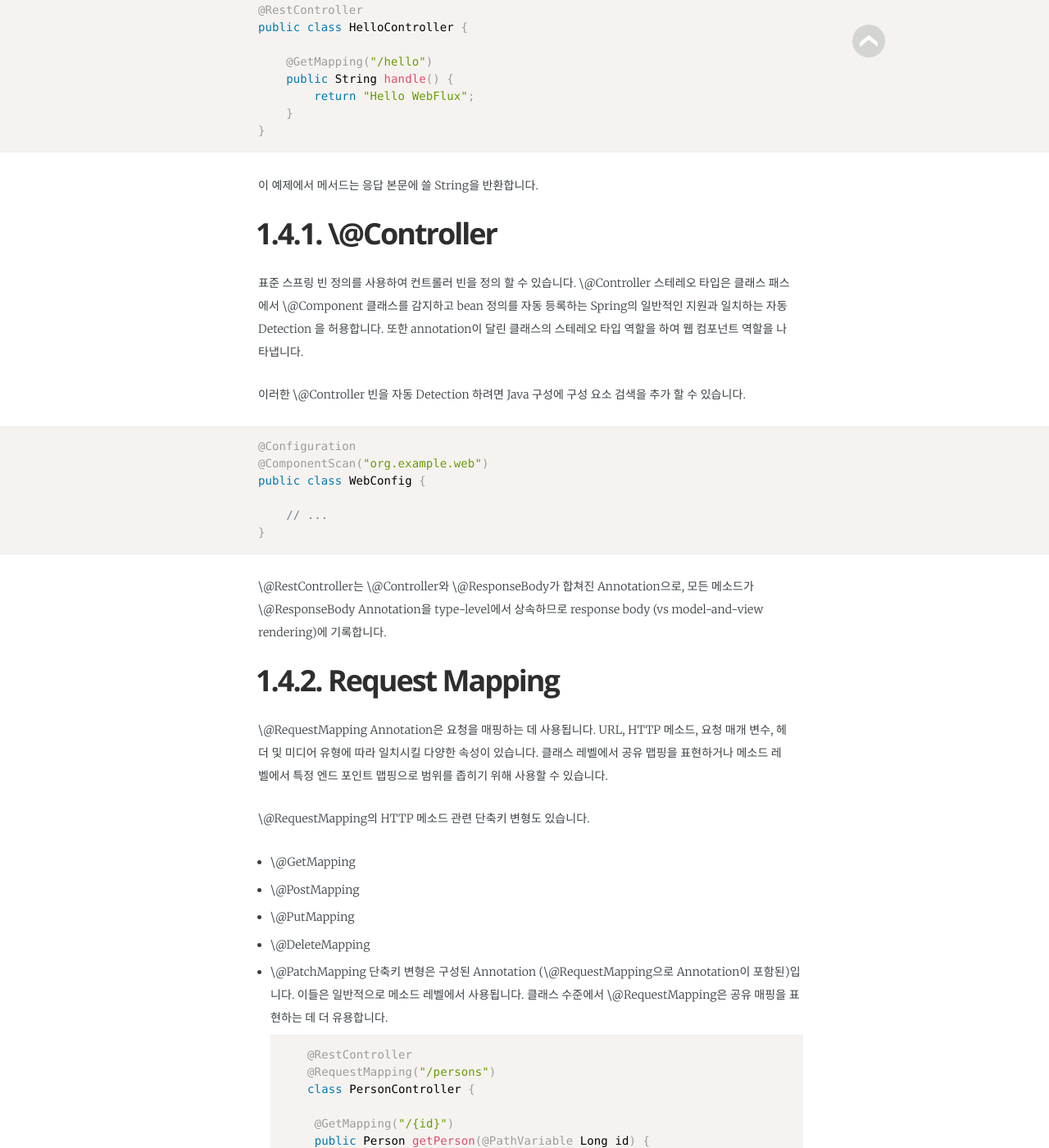
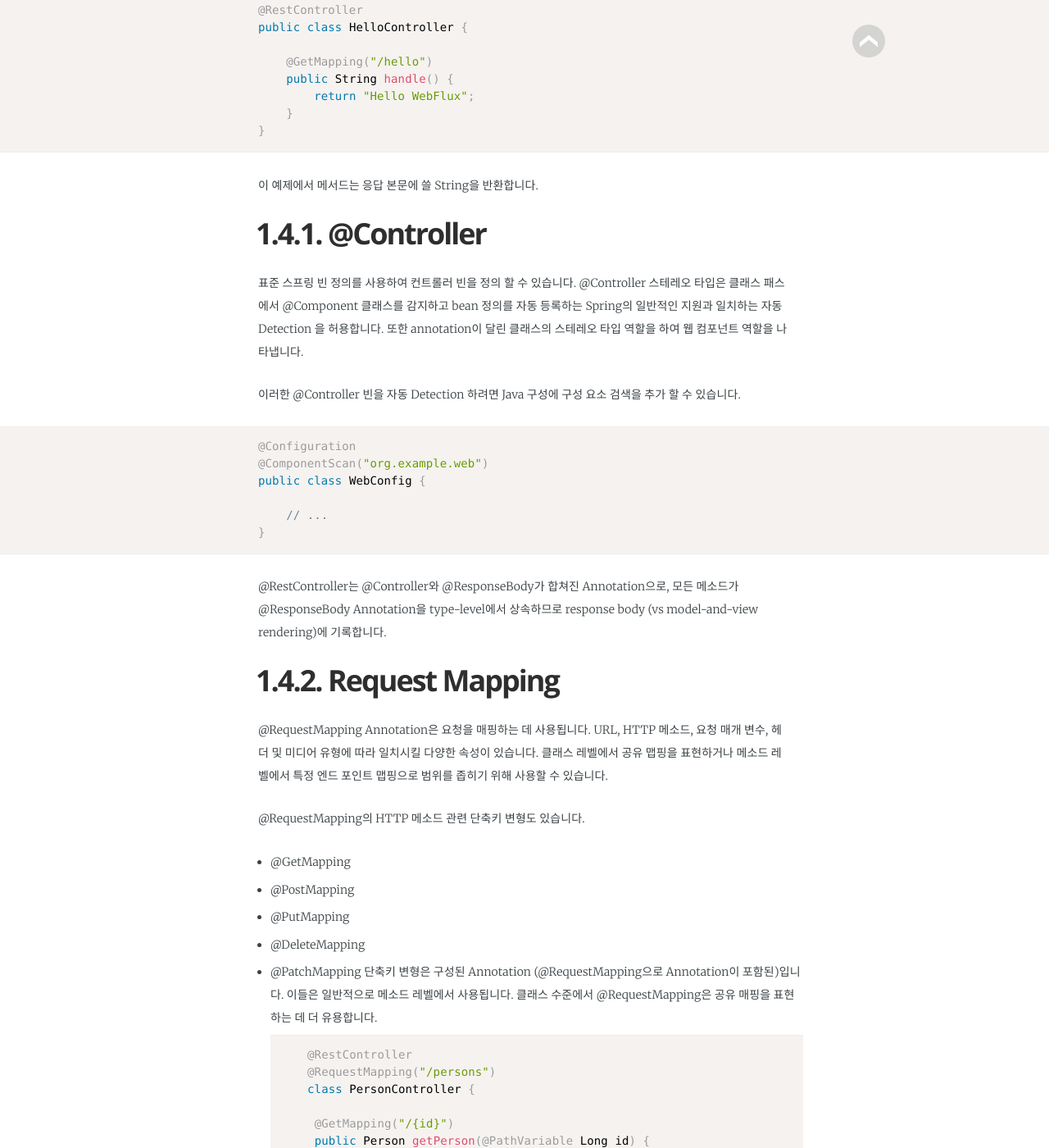
Before and after one commit to eceris/eceris.github.io, a Jekyll site: the page built from _posts/2017-12-12-Spring WebFlux.md, in a window 1280 px wide and 1400 px high, scrolled down 10544 px. Shown: the whole window at 82% size. Built offline with Jekyll 4.4.1, drawn with Linux system fonts in a browser that asks for light colours; some web fonts are replaced; some of the changed text lies outside the part shown.

````diff
--- a/_posts/2017-12-12-Spring WebFlux.md
+++ b/_posts/2017-12-12-Spring WebFlux.md
@@ -49,7 +49,7 @@ Spring-Web 모듈에는 Spring WebFlux의 밑바탕이되는 reactive foundation
 
 이 기반에서 Spring WebFlux는 두 가지 프로그래밍 모델 중에서 선택할 수 있습니다.
 
-  - Annotation을 사용한 Controllers : Spring MVC와 일치하며, spring-web 모듈의 annotation과 동일한 방식의 모델.(주목할만한 차이점은 WebFlux가 reactive \@RequestBody 인수를 지원한다는 것입니다.)
+  - Annotation을 사용한 Controllers : Spring MVC와 일치하며, spring-web 모듈의 annotation과 동일한 방식의 모델.(주목할만한 차이점은 WebFlux가 reactive @RequestBody 인수를 지원한다는 것입니다.)
   - Functional Endpoints : 람다 based, 가벼운 functional 프로그래밍 모델(어플리케이션이 처음부터 끝까지 요청의 처리를 담당하는 anntation 모델과의 가장 큰 차이점은 annotation을 통해 intent를 선언하고 콜백으로 다시 호출된다는 점 입니다.)
 
 
@@ -224,7 +224,7 @@ DispatcherHandler는 요청을 처리하고 적절한 응답을 렌더링하기
 |:--------|:--------|
 | HandlerMapping | Request를 handler에 매핑합니다. 매핑은 HandlerMapping 구현에 따라 세부사항이 달라지는 몇가지 기준을 기반으로 합니다(ex: annotated controllers, simple URL pattern mappings). |
 | HandlerAdapter | DispatcherHandler가 핸들러가 실제로 호출되는 방법에 관계없이 요청에 매핑 된 핸들러를 호출 할 수있게 도와줍니다. 예를 들어 annotated controllers를 호출하려면 Annotation을 해석해야합니다. HandlerAdapter의 주요 목적은 DispatcherHandler를 그러한 세부 사항으로부터 보호하는 것입니다.|
-| HandlerResultHandler | Handler호출의 결과를 처리하여 response를 마무리합니다. 내장 HandlerResultHandler 구현은 ResponseEntity 리턴 값을 지원하는 ResponseEntityResultHandler, \@ResponseBody 메소드를 지원하는 ResponseBodyResultHandler, functional 엔드 포인트에서 리턴 된 ServerResponse를 지원하는 ServerResponseResultHandler 그리고 뷰 및 모델로 렌더링을 지원하는 ViewResolutionResultHandler입니다. |
+| HandlerResultHandler | Handler호출의 결과를 처리하여 response를 마무리합니다. 내장 HandlerResultHandler 구현은 ResponseEntity 리턴 값을 지원하는 ResponseEntityResultHandler, @ResponseBody 메소드를 지원하는 ResponseBodyResultHandler, functional 엔드 포인트에서 리턴 된 ServerResponse를 지원하는 ServerResponseResultHandler 그리고 뷰 및 모델로 렌더링을 지원하는 ViewResolutionResultHandler입니다. |
 
 # 1.3.2. Framework Config
 DispatcherHandler는 ApplicationContext에서 필요한 특수 bean을 감지합니다. 어플리케이션은 원하는 special beans을 선언 할 수 있습니다. 그러나 대부분의 애플리케이션은 더 높은 수준의 구성 API를 제공하는 WebFlux Java 구성에서 더 나은 출발점을 찾아 필요한 Bean 선언을 만듭니다.
@@ -236,7 +236,7 @@ DispatcherHandler는 다음과 같이 요청을 처리합니다.
  - HandlerResult는 적절한 HandlerResultHandler에 주어져 응답에 직접 쓰거나 렌더링 할 뷰를 사용하여 처리를 완료합니다.
 
 ## 1.4. Annotated Controllers
-Spring WebFlux는 \@Controller 및 \@RestController 구성 요소가 Annotation을 사용하여 요청 매핑, 요청 입력, 예외 처리 등을 표현하는 Annotation 기반 프로그래밍 모델을 제공합니다. Annotation 컨트롤러에는 유연한 메서드 서명이 있으며 기본 클래스를 확장하거나 특정 인터페이스를 구현할 필요가 없습니다.
+Spring WebFlux는 @Controller 및 @RestController 구성 요소가 Annotation을 사용하여 요청 매핑, 요청 입력, 예외 처리 등을 표현하는 Annotation 기반 프로그래밍 모델을 제공합니다. Annotation 컨트롤러에는 유연한 메서드 서명이 있으며 기본 클래스를 확장하거나 특정 인터페이스를 구현할 필요가 없습니다.
 ```java
 @RestController
 public class HelloController {
@@ -249,10 +249,10 @@ public class HelloController {
 ```
 이 예제에서 메서드는 응답 본문에 쓸 String을 반환합니다.
 
-# 1.4.1. \@Controller
-표준 스프링 빈 정의를 사용하여 컨트롤러 빈을 정의 할 수 있습니다. \@Controller 스테레오 타입은 클래스 패스에서 \@Component 클래스를 감지하고 bean 정의를 자동 등록하는 Spring의 일반적인 지원과 일치하는 자동 Detection 을 허용합니다. 또한 annotation이 달린 클래스의 스테레오 타입 역할을 하여 웹 컴포넌트 역할을 나타냅니다.
+# 1.4.1. @Controller
+표준 스프링 빈 정의를 사용하여 컨트롤러 빈을 정의 할 수 있습니다. @Controller 스테레오 타입은 클래스 패스에서 @Component 클래스를 감지하고 bean 정의를 자동 등록하는 Spring의 일반적인 지원과 일치하는 자동 Detection 을 허용합니다. 또한 annotation이 달린 클래스의 스테레오 타입 역할을 하여 웹 컴포넌트 역할을 나타냅니다.
 
-이러한 \@Controller 빈을 자동 Detection 하려면 Java 구성에 구성 요소 검색을 추가 할 수 있습니다.
+이러한 @Controller 빈을 자동 Detection 하려면 Java 구성에 구성 요소 검색을 추가 할 수 있습니다.
 ```java
 @Configuration
 @ComponentScan("org.example.web")
@@ -262,22 +262,22 @@ public class WebConfig {
 }
 ```
 
-\@RestController는 \@Controller와 \@ResponseBody가 합쳐진 Annotation으로, 모든 메소드가 \@ResponseBody Annotation을 type-level에서 상속하므로 response body (vs model-and-view rendering)에 기록합니다.
+@RestController는 @Controller와 @ResponseBody가 합쳐진 Annotation으로, 모든 메소드가 @ResponseBody Annotation을 type-level에서 상속하므로 response body (vs model-and-view rendering)에 기록합니다.
 
 # 1.4.2. Request Mapping
-\@RequestMapping Annotation은 요청을 매핑하는 데 사용됩니다. URL, HTTP 메소드, 요청 매개 변수, 헤더 및 미디어 유형에 따라 일치시킬 다양한 속성이 있습니다. 클래스 레벨에서 공유 맵핑을 표현하거나 메소드 레벨에서 특정 엔드 포인트 맵핑으로 범위를 좁히기 위해 사용할 수 있습니다.
+@RequestMapping Annotation은 요청을 매핑하는 데 사용됩니다. URL, HTTP 메소드, 요청 매개 변수, 헤더 및 미디어 유형에 따라 일치시킬 다양한 속성이 있습니다. 클래스 레벨에서 공유 맵핑을 표현하거나 메소드 레벨에서 특정 엔드 포인트 맵핑으로 범위를 좁히기 위해 사용할 수 있습니다.
 
-\@RequestMapping의 HTTP 메소드 관련 단축키 변형도 있습니다.
- - \@GetMapping
+@RequestMapping의 HTTP 메소드 관련 단축키 변형도 있습니다.
+ - @GetMapping
 
- - \@PostMapping
+ - @PostMapping
 
- - \@PutMapping
+ - @PutMapping
 
- - \@DeleteMapping
+ - @DeleteMapping
 
- - \@PatchMapping
-단축키 변형은 구성된 Annotation (\@RequestMapping으로 Annotation이 포함된)입니다. 이들은 일반적으로 메소드 레벨에서 사용됩니다. 클래스 수준에서 \@RequestMapping은 공유 매핑을 표현하는 데 더 유용합니다.
+ - @PatchMapping
+단축키 변형은 구성된 Annotation (@RequestMapping으로 Annotation이 포함된)입니다. 이들은 일반적으로 메소드 레벨에서 사용됩니다. 클래스 수준에서 @RequestMapping은 공유 매핑을 표현하는 데 더 유용합니다.
 ```java
 @RestController
 @RequestMapping("/persons")
@@ -301,7 +301,7 @@ glob 패턴 및 와일드 카드를 사용하여 요청을 매핑 할 수 있습
  - \* : 경로 세그먼트 내의 0 개 이상의 문자와 일치합니다.
  - \*\* : 0 개 이상의 경로 세그먼트와 일치
 
-또한 URI 변수를 선언하고 \@PathVariable을 사용하여 값에 액세스 할 수 있습니다.
+또한 URI 변수를 선언하고 @PathVariable을 사용하여 값에 액세스 할 수 있습니다.
 ```java
 @GetMapping("/owners/{ownerId}/pets/{petId}")
 public Pet findPet(@PathVariable Long ownerId, @PathVariable Long petId) {
@@ -323,7 +323,7 @@ public class OwnerController {
 
 URI 변수는 자동으로 적절한 유형으로 변환되거나 'TypeMismatchException'이 발생합니다. 단순 유형 - int, long, Date는 기본적으로 지원되며 다른 모든 데이터 유형에 대한 지원을 등록 할 수 있습니다.
 
-URI 변수는 명시 적으로 이름을 지정할 수 있습니다. 예 : \@PathVariable ( "customId"), 이름이 동일하고 디버깅 정보 또는 Java 8의 -parameters 컴파일러 플래그로 코드가 컴파일 된 경우 해당 세부 정보를 남길 수 있습니다.
+URI 변수는 명시 적으로 이름을 지정할 수 있습니다. 예 : @PathVariable ( "customId"), 이름이 동일하고 디버깅 정보 또는 Java 8의 -parameters 컴파일러 플래그로 코드가 컴파일 된 경우 해당 세부 정보를 남길 수 있습니다.
 
 구문 {\*varName}은 0 개 이상의 나머지 경로 세그먼트와 일치하는 URI 변수를 선언합니다. 예를 들어, /resources/{\*path}는 모든 파일 /resources/와 일치하고 "path"변수는 완전한 상대 경로를 캡처합니다.
 ```java
@@ -396,24 +396,24 @@ public void findPet(@PathVariable String petId) {
 ```
 
 # HTTP HEAD, OPTIONS
-\@GetMapping - \@RequestMapping (method = HttpMethod.GET)은 요청 매핑 목적으로 HTTP HEAD를 투명하게 지원합니다. 컨트롤러 메소드는 변경할 필요가 없습니다. HttpHandler 서버 어댑터에 적용된 응답 래퍼는 "Content-Length"헤더가 기록 된 바이트 수로 설정되고 실제로 응답에 쓰지 않도록합니다.
+@GetMapping - @RequestMapping (method = HttpMethod.GET)은 요청 매핑 목적으로 HTTP HEAD를 투명하게 지원합니다. 컨트롤러 메소드는 변경할 필요가 없습니다. HttpHandler 서버 어댑터에 적용된 응답 래퍼는 "Content-Length"헤더가 기록 된 바이트 수로 설정되고 실제로 응답에 쓰지 않도록합니다.
 
-기본적으로 HTTP OPTIONS는 URL 패턴이 일치하는 모든 \@RequestMapping 메소드에 나열된 HTTP 메소드 목록에
+기본적으로 HTTP OPTIONS는 URL 패턴이 일치하는 모든 @RequestMapping 메소드에 나열된 HTTP 메소드 목록에
 허락되는 응답 헤더를 설정하여 처리됩니다.
 
-HTTP 메소드 선언이없는 \@RequestMapping의 경우 허용된 헤더가 "GET, HEAD, POST, PUT, PATCH, DELETE, OPTIONS"로 설정됩니다. 컨트롤러 메소드는 \@GetMapping, \@PostMapping 등과 같은 HTTP 메소드 특정 변형을 사용하여 지원되는 HTTP 메소드를 항상 선언해야합니다.
+HTTP 메소드 선언이없는 @RequestMapping의 경우 허용된 헤더가 "GET, HEAD, POST, PUT, PATCH, DELETE, OPTIONS"로 설정됩니다. 컨트롤러 메소드는 @GetMapping, @PostMapping 등과 같은 HTTP 메소드 특정 변형을 사용하여 지원되는 HTTP 메소드를 항상 선언해야합니다.
 
-\@RequestMapping 메서드는 HTTP HEAD 및 HTTP OPTIONS에 명시 적으로 매핑 될 수 있지만 일반적인 경우에는 필요하지 않습니다.
+@RequestMapping 메서드는 HTTP HEAD 및 HTTP OPTIONS에 명시 적으로 매핑 될 수 있지만 일반적인 경우에는 필요하지 않습니다.
 
 
 # 1.4.3. Handler methods
-\@RequestMapping handler 메서드는 유연한 서명을 가지며 지원되는 컨트롤러 메서드 인수 및 반환 값 범위에서 선택할 수 있습니다.
+@RequestMapping handler 메서드는 유연한 서명을 가지며 지원되는 컨트롤러 메서드 인수 및 반환 값 범위에서 선택할 수 있습니다.
 
 아래 표는 지원되는 컨트롤러 메소드 인수를 보여줍니다.
 
 Reactive Type (Reactor, RxJava 또는 기타)은 blocking I/O가 필요한 인수에서 지원됩니다. 해결할 요청 본문을 읽습니다. 설명 열에 표시됩니다. Blocking을 필요로하지 않는 인수에는 Reactive types이 필요하지 않습니다.
 
-JDK 1.8의 java.util.Optional은 require attribute를 가진 annotation들을 메소드 argument로써 지원합니다.(ex: \@RequestParam, \@RequestHeader, etc, and is equivalent to required=false. )
+JDK 1.8의 java.util.Optional은 require attribute를 가진 annotation들을 메소드 argument로써 지원합니다.(ex: @RequestParam, @RequestHeader, etc, and is equivalent to required=false. )
 
 | Controller method argument | Description |
 |:--------|:--------|
@@ -425,20 +425,20 @@ JDK 1.8의 java.util.Optional은 require attribute를 가진 annotation들을
 | java.util.Locale | request의 현재 locale, 사용가능한 LocaleResolver에 의해 결정됨.|
 | Java 6+: java.util.TimeZone
 Java 8+: java.time.ZoneId | request와 관련된 timezone, LocaleContextResolver에 의해 결정 |
-| \@PathVariable | URI 템플릿 변수에 접근하기 위한 인수 |
-| \@MatrixVariable | URI path segments의 name-value pair에 접근하기 위한 인수 |
-| \@RequestParam | Servlet request parameters에 접근하기 위한 인수 |
-| \@RequestHeader | request의 header에 접근하기 위한 인수 |
-| \@RequestBody | requset의 body에 접근하기 위한 인수  |
+| @PathVariable | URI 템플릿 변수에 접근하기 위한 인수 |
+| @MatrixVariable | URI path segments의 name-value pair에 접근하기 위한 인수 |
+| @RequestParam | Servlet request parameters에 접근하기 위한 인수 |
+| @RequestHeader | request의 header에 접근하기 위한 인수 |
+| @RequestBody | requset의 body에 접근하기 위한 인수  |
 | HttpEntity<B> | request의 header와 body에 접근하기 위한 인수(body는 HttpMessageReader에 의해 변환됨) |
-| \@RequestPart | multipart/form-data request에 접근하기 위한 인수 |
+| @RequestPart | multipart/form-data request에 접근하기 위한 인수 |
 | java.util.Map, org.springframework.ui.Model, org.springframework.ui.ModelMap | web view로 노출되는 암시적 모델에 업데이트 혹은 접근하기 위한 인수 |
-| Command or form object (with optional \@ModelAttribute) | request parameter에 바인드할 속성이 있는 Command 객체|
+| Command or form object (with optional @ModelAttribute) | request parameter에 바인드할 속성이 있는 Command 객체|
 | Errors, BindingResult | command/form 객체 데이터 바인딩에 대한 Validation 검사 결과 |
-| SessionStatus | class-level 의 \@SessionAttributes annotation을 통해 session attribute의 cleanup을 트리거하는 form 처리의 완료를 마킹 |
+| SessionStatus | class-level 의 @SessionAttributes annotation을 통해 session attribute의 cleanup을 트리거하는 form 처리의 완료를 마킹 |
 | UriComponentsBuilder | 현재 request의 host, prot, scheme, context path 와 servlet 매핑을 준비하기 위한 인수. Forwarded 및 X-Forwarded- * 헤더도 고려합니다. |
-| \@SessionAttribute | 모든 session attribute 에 접근하기 위한 인수;  |
-| \@RequestAttribute | request attributes에 접근하기 위한 인수 |
+| @SessionAttribute | 모든 session attribute 에 접근하기 위한 인수;  |
+| @RequestAttribute | request attributes에 접근하기 위한 인수 |
 
 
 
@@ -448,14 +448,14 @@ Java 8+: java.time.ZoneId | request와 관련된 timezone, LocaleContextResolver
 
 | Controller method return value | Description |
 |:--------|:--------|
-| \@ResponseBody | 반환 값은 HttpMessageWriters를 통해 인코딩되고 응답에 기록됩니다. |
+| @ResponseBody | 반환 값은 HttpMessageWriters를 통해 인코딩되고 응답에 기록됩니다. |
 | HttpEntity<B>, ResponseEntity<B> | 반환 값은 HTTP 헤더 및 본문을 포함하는 전체 응답을 지정하며 HttpMessageWriters를 통해 인코딩되고 응답에 기록됩니다. |
 | HttpHeaders | header는 포함되고 body는 없는 응답 |
 | String | ViewResolver로 resolve되며 암시적 모델과 함께 사용되는 뷰의 이름 |
 | View | 암시 적 모델과 함께 렌더링 할 View 인스턴스 |
 | java.util.Map, org.springframework.ui.Model | view name과 함께 암시적 모델로 추가되는 attributes(암시 적으로 요청 경로에서 결정) |
 | Rendering | 모델 및 view rendering 시나리오를 위한 API |
-| void | void를 가지는 메소드, 비동기 가능, return type (또는 반환 값 null)은 ServerHttpResponse 또는 ServerWebExchange 인수 또는 \@ResponseStatus annotation이 있는 경우 응답을 완전히 처리 한 것으로 간주됩니다. |
+| void | void를 가지는 메소드, 비동기 가능, return type (또는 반환 값 null)은 ServerHttpResponse 또는 ServerWebExchange 인수 또는 @ResponseStatus annotation이 있는 경우 응답을 완전히 처리 한 것으로 간주됩니다. |
 | Flux<ServerSentEvent>, Observable<ServerSentEvent>, or other reactive type | 서버가 보낸 이벤트 방출 |
 | Any other return type | RequestToViewNameTranslator를 통해 암시 적으로 결정된 뷰 이름을 사용하여 암시 적 모델에 추가 할 단일 모델 속성 |
 
@@ -463,7 +463,7 @@ Java 8+: java.time.ZoneId | request와 관련된 timezone, LocaleContextResolver
 Spring WebFlux는 기능을 사용하여 요청을 라우팅하고 처리하고 약속이 변경되지 않도록 설계된 경량의 기능 프로그래밍 모델을 제공합니다. Annotation 기반 프로그래밍 모델의 대안이지만 동일한 Reactive Spring Web 기반에서 실행됩니다.
 
 # 1.5.1. HandlerFunction
-들어오는 HTTP 요청은 본질적으로 ServerRequest를 사용하고 Mono <ServerResponse>를 반환하는 함수 인 HandlerFunction에 의해 처리됩니다. 핸들러 함수에 대응되는 Annotation은 \@RequestMapping 메소드입니다.
+들어오는 HTTP 요청은 본질적으로 ServerRequest를 사용하고 Mono <ServerResponse>를 반환하는 함수 인 HandlerFunction에 의해 처리됩니다. 핸들러 함수에 대응되는 Annotation은 @RequestMapping 메소드입니다.
 
 ServerRequest 및 ServerResponse는, reactive Stream의 Non-Blocking backpressure으로, 기본이되는 HTTP 메세지의 친숙한 액세스를 제공하는 불변의 JDK-8 인터페이스입니다. 요청은 Reactor Flux  또는 Mono  유형으로 body 를 노출합니다. 응답은 본문으로 모든 Reactive Stream Publisher를 허용합니다 (Reactive Libraries 참고).
 
@@ -542,7 +542,7 @@ public class PersonHandler {
 
 # 1.5.2. RouterFunction
 
-들어오는 요청은 ServerRequest를 사용하고 Mono <HandlerFunction>를 반환하는 함수 인 RouterFunction을 사용하여 handler 함수로 라우팅됩니다. 요청이 특정 경로와 일치하면 핸들러 함수가 반환됩니다. 그렇지 않으면 빈 Mono를 반환합니다. RouterFunction은 \@Controller 클래스의 \@RequestMapping Annotation과 비슷한 목적을 가지고 있습니다.
+들어오는 요청은 ServerRequest를 사용하고 Mono <HandlerFunction>를 반환하는 함수 인 RouterFunction을 사용하여 handler 함수로 라우팅됩니다. 요청이 특정 경로와 일치하면 핸들러 함수가 반환됩니다. 그렇지 않으면 빈 Mono를 반환합니다. RouterFunction은 @Controller 클래스의 @RequestMapping Annotation과 비슷한 목적을 가지고 있습니다.
 
 일반적으로 라우터 함수는 직접 작성하지 않고 RouterFunctions.route (RequestPredicate, HandlerFunction)를 사용하여 요청 predicate 및 handler 함수를 사용하여 라우터 함수를 만듭니다. predicate가 적용되면 요청은 주어진 handler 함수로 라우트됩니다. 그렇지 않으면 라우팅이 수행되지 않으므로 404 Not Found 응답이 발생합니다. RequestPredicates 유틸리티 클래스는 경로, HTTP 메소드, 컨텐츠 유형 등을 기반으로하는 일치 검색과 같이 일반적으로 사용되는 조건자를 제공합니다. 경로를 사용하여 "Hello World"경로로 라우팅 할 수 있습니다.
 ```java
@@ -575,7 +575,7 @@ HTTP 서버에서 라우터 기능을 어떻게 실행합니까? 간단한 옵
 DispatcherHandler 설정을 Annotation 컨트롤러와 나란히 실행할 수도 있습니다. 가장 쉬운 방법은 라우터 및 handler 기능을 사용하여 요청을 처리하는 데 필요한 구성을 만드는 WebFlux Java Config를 사용하는 것입니다.
 
 # 1.5.4. HandlerFilterFunction
-라우터 함수에 의해 매핑 된 경로는 RouterFunction.filter(HandlerFilterFunction)를 호출하여 필터링 할 수 있습니다. HandlerFilterFunction은 본질적으로 ServerRequest 및 HandlerFunction을 사용하는 함수이며 ServerResponse를 반환합니다. 핸들러 함수 매개 변수는 체인의 다음 요소를 나타내며 일반적으로 라우팅되는 HandlerFunction이지만 여러 필터가 적용될 경우 다른 FilterFunction이 될 수도 있습니다. Annotation을 사용하면 \@ControllerAdvice 및 / 또는 ServletFilter를 사용하여 유사한 기능을 구현할 수 있습니다. 우리의 경로에 간단한 보안 필터를 추가해 봅시다. 특정 경로가 허용되는지 여부를 결정할 수있는 SecurityManager가 있다고 가정합니다.
+라우터 함수에 의해 매핑 된 경로는 RouterFunction.filter(HandlerFilterFunction)를 호출하여 필터링 할 수 있습니다. HandlerFilterFunction은 본질적으로 ServerRequest 및 HandlerFunction을 사용하는 함수이며 ServerResponse를 반환합니다. 핸들러 함수 매개 변수는 체인의 다음 요소를 나타내며 일반적으로 라우팅되는 HandlerFunction이지만 여러 필터가 적용될 경우 다른 FilterFunction이 될 수도 있습니다. Annotation을 사용하면 @ControllerAdvice 및 / 또는 ServletFilter를 사용하여 유사한 기능을 구현할 수 있습니다. 우리의 경로에 간단한 보안 필터를 추가해 봅시다. 특정 경로가 허용되는지 여부를 결정할 수있는 SecurityManager가 있다고 가정합니다.
 ```java
 import static org.springframework.http.HttpStatus.UNAUTHORIZED;
 
@@ -604,7 +604,7 @@ Java 구성에 의해 만들어진 기본 bean을 이해할 필요는 없지만
 
 
 # 1.6.1. Enable WebFlux config
-Java 구성에서 \@EnableWebFlux 주석을 사용하십시오.
+Java 구성에서 @EnableWebFlux 주석을 사용하십시오.
 ```java
 @Configuration
 @EnableWebFlux
@@ -628,7 +628,7 @@ public class WebConfig implements WebFluxConfigurer {
 ```
 
 # 1.6.3. Conversion, formatting
-\@NumberFormat 및 \@DateTimeFormat 주석에 대한 지원을 포함하여 기본적으로 Number 및 Date 유형의 포맷터가 설치됩니다. Joda Time이 클래스 경로에 있는 경우 Joda Time 형식 라이브러리에 대한 완벽한 지원도 설치됩니다.
+@NumberFormat 및 @DateTimeFormat 주석에 대한 지원을 포함하여 기본적으로 Number 및 Date 유형의 포맷터가 설치됩니다. Joda Time이 클래스 경로에 있는 경우 Joda Time 형식 라이브러리에 대한 완벽한 지원도 설치됩니다.
 
 사용자 정의 converters 및 formatters 를 등록하려면 다음을 수행하십시오.
 ```java
@@ -647,7 +647,7 @@ public class WebConfig implements WebFluxConfigurer {
 > FormatterRegistrars의 사용시기에 대한 자세한 내용은 FormatterRegistrar SPI 및 FormattingConversionServiceFactoryBean을 참조하십시오.
 
 # 1.6.4. Validation
-Bean 유효성 검사(ex : Hibernate Validator)가 클래스 경로에 있는 경우 기본적으로 LocalValidatorFactoryBean은 \@Valid와 함께 사용하기위한 전역 Validator로 등록되고 \@Controller 메소드 인수에서 유효성 검사를받습니다.
+Bean 유효성 검사(ex : Hibernate Validator)가 클래스 경로에 있는 경우 기본적으로 LocalValidatorFactoryBean은 @Valid와 함께 사용하기위한 전역 Validator로 등록되고 @Controller 메소드 인수에서 유효성 검사를받습니다.
 
 Java 구성에서 전역 Validator instance를 커스터마이징 할 수 있습니다.
 ```java
@@ -676,10 +676,10 @@ public class MyController {
 }
 ```
 
-> 어딘가에 LocalValidatorFactoryBean을 삽입해야한다면, MVC 설정에서 선언 된 것과 충돌을 피하기 위해 빈을 만들어 \@Primary로 표시하십시오.
+> 어딘가에 LocalValidatorFactoryBean을 삽입해야한다면, MVC 설정에서 선언 된 것과 충돌을 피하기 위해 빈을 만들어 @Primary로 표시하십시오.
 
 # 1.6.5. Content type resolvers
-Spring WebFlux가 요청에서 \@Controller에 대해 요청 된 미디어 유형을 결정하는 방법을 구성 할 수 있습니다. 기본적으로 "Accept"헤더만 선택되어 있지만 query parameter 기반 전략을 사용하도록 설정할 수도 있습니다.
+Spring WebFlux가 요청에서 @Controller에 대해 요청 된 미디어 유형을 결정하는 방법을 구성 할 수 있습니다. 기본적으로 "Accept"헤더만 선택되어 있지만 query parameter 기반 전략을 사용하도록 설정할 수도 있습니다.
 ```java
 @Configuration
 @EnableWebFlux
@@ -815,9 +815,9 @@ public class WebConfig implements WebFluxConfigurer {
 ```
 
 # 1.6.10. Advanced config mode
-\@EnableWebFlux는 (1) WebFlux 응용 프로그램에 대한 기본 Spring 구성을 제공하고 (2) WebFluxConfigurer를 감지하고 위임하여 해당 구성을 사용자 지정하는 DelegatingWebFluxConfiguration을 가져옵니다.
+@EnableWebFlux는 (1) WebFlux 응용 프로그램에 대한 기본 Spring 구성을 제공하고 (2) WebFluxConfigurer를 감지하고 위임하여 해당 구성을 사용자 지정하는 DelegatingWebFluxConfiguration을 가져옵니다.
 
-고급 모드의 경우 \@EnableWebFlux를 제거하고 WebFluxConfigurer를 구현하는 대신 DelegatingWebFluxConfiguration에서 직접 확장합니다.
+고급 모드의 경우 @EnableWebFlux를 제거하고 WebFluxConfigurer를 구현하는 대신 DelegatingWebFluxConfiguration에서 직접 확장합니다.
 ```java
 @Configuration
 public class WebConfig extends DelegatingWebFluxConfiguration {
````
